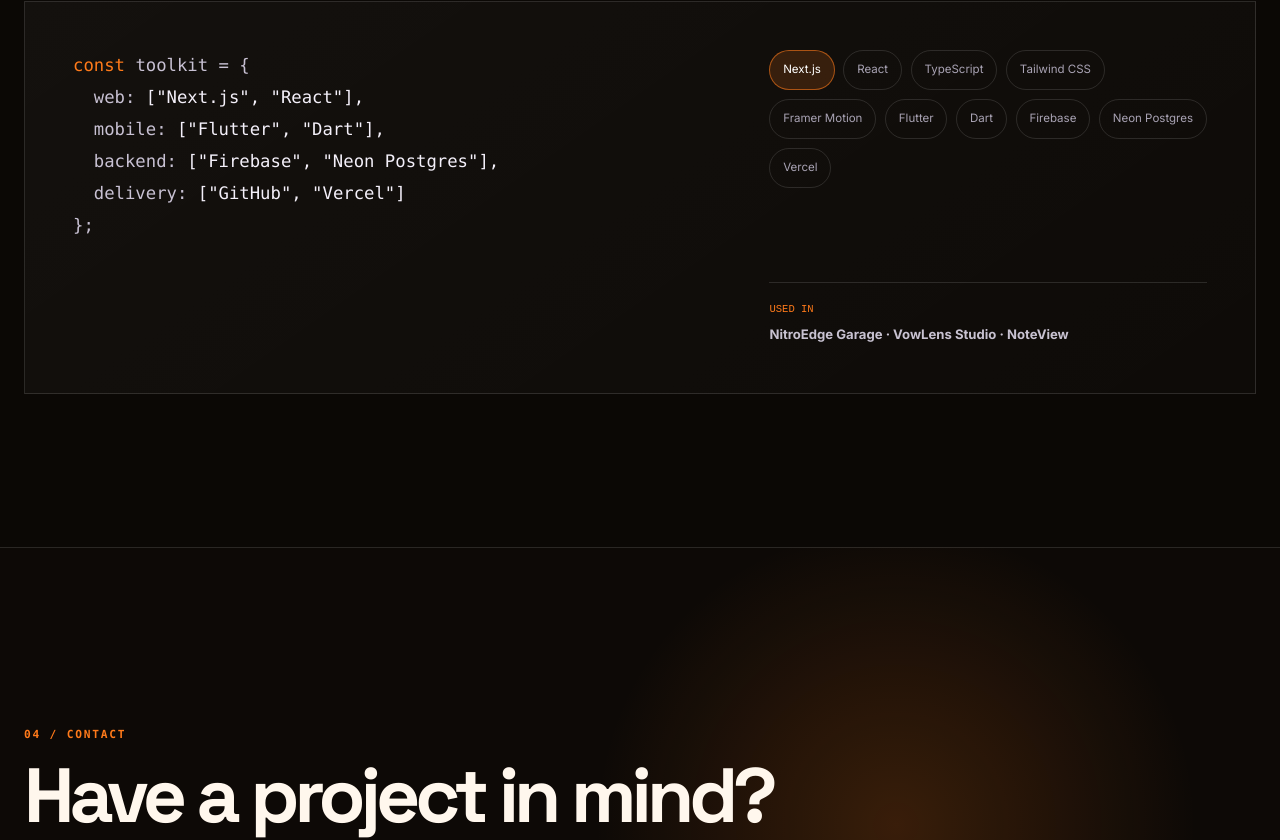
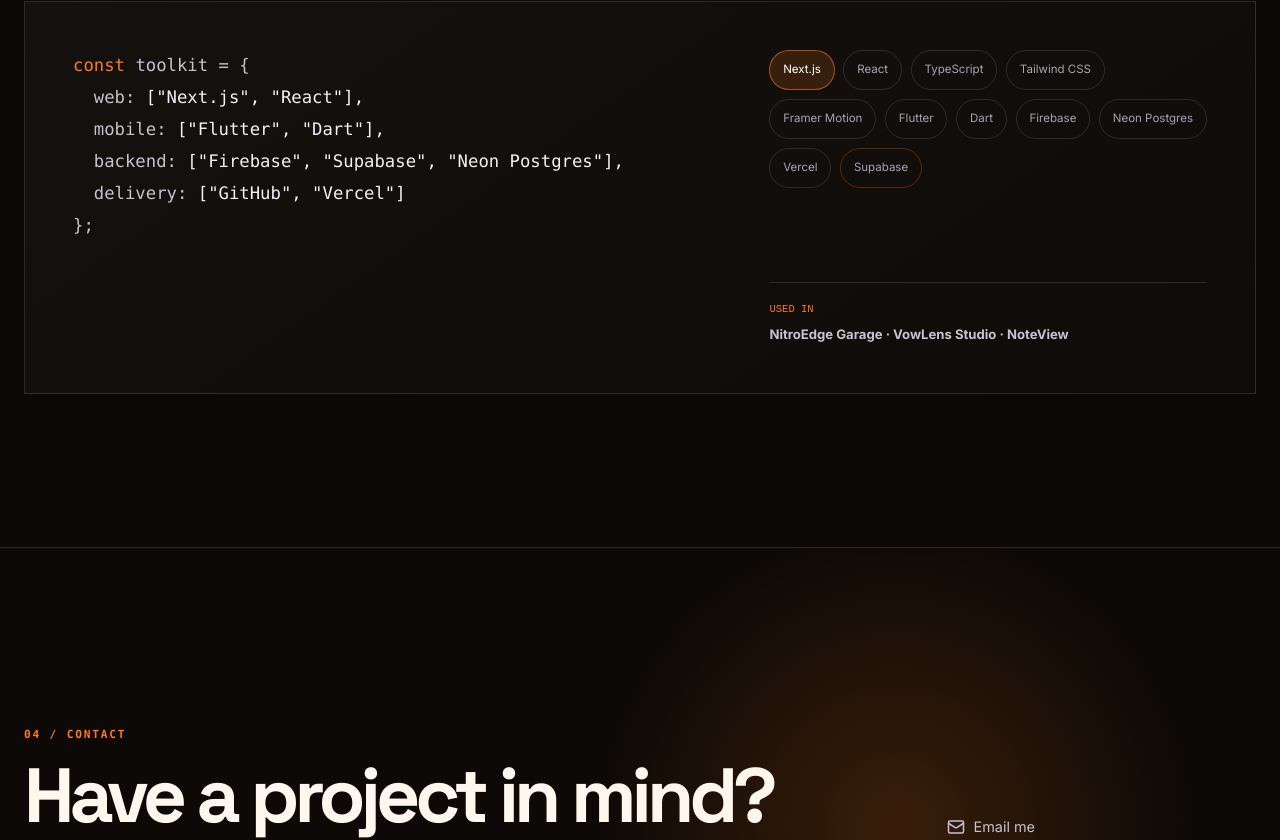
Before and after one commit to tan15hacks/jonathan-broqueza, a Next.js app: page / in a window 1280 px wide. Shown: the part 4898-5738 px from the top of the page. Built offline with nearby package versions, Linux system fonts and the light colour scheme; no server answers; the database is empty.

Commit message:
Load Supabase and contact enhancements

```diff
--- a/app/layout.tsx
+++ b/app/layout.tsx
@@ -8,6 +8,7 @@
 import "./mobile-capability.css";
 import "./work-categories.css";
 import NeonProjectBridge from "./NeonProjectBridge";
+import ContactSkillsEnhancer from "./ContactSkillsEnhancer";
 
 const inter = Inter({
   variable: "--font-inter",
@@ -75,6 +76,7 @@
       <body>
         {children}
         <NeonProjectBridge />
+        <ContactSkillsEnhancer />
       </body>
     </html>
   );
```
